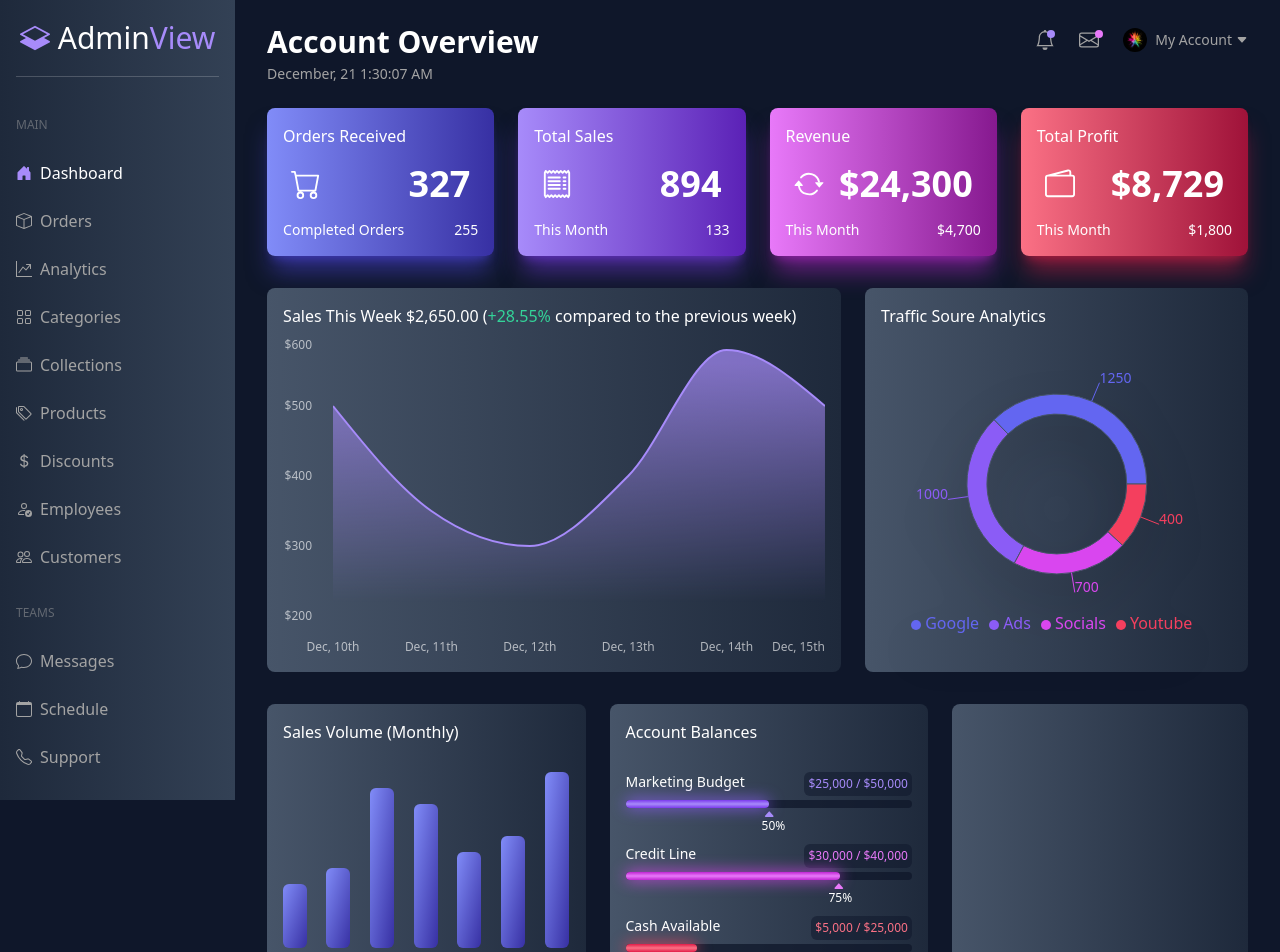
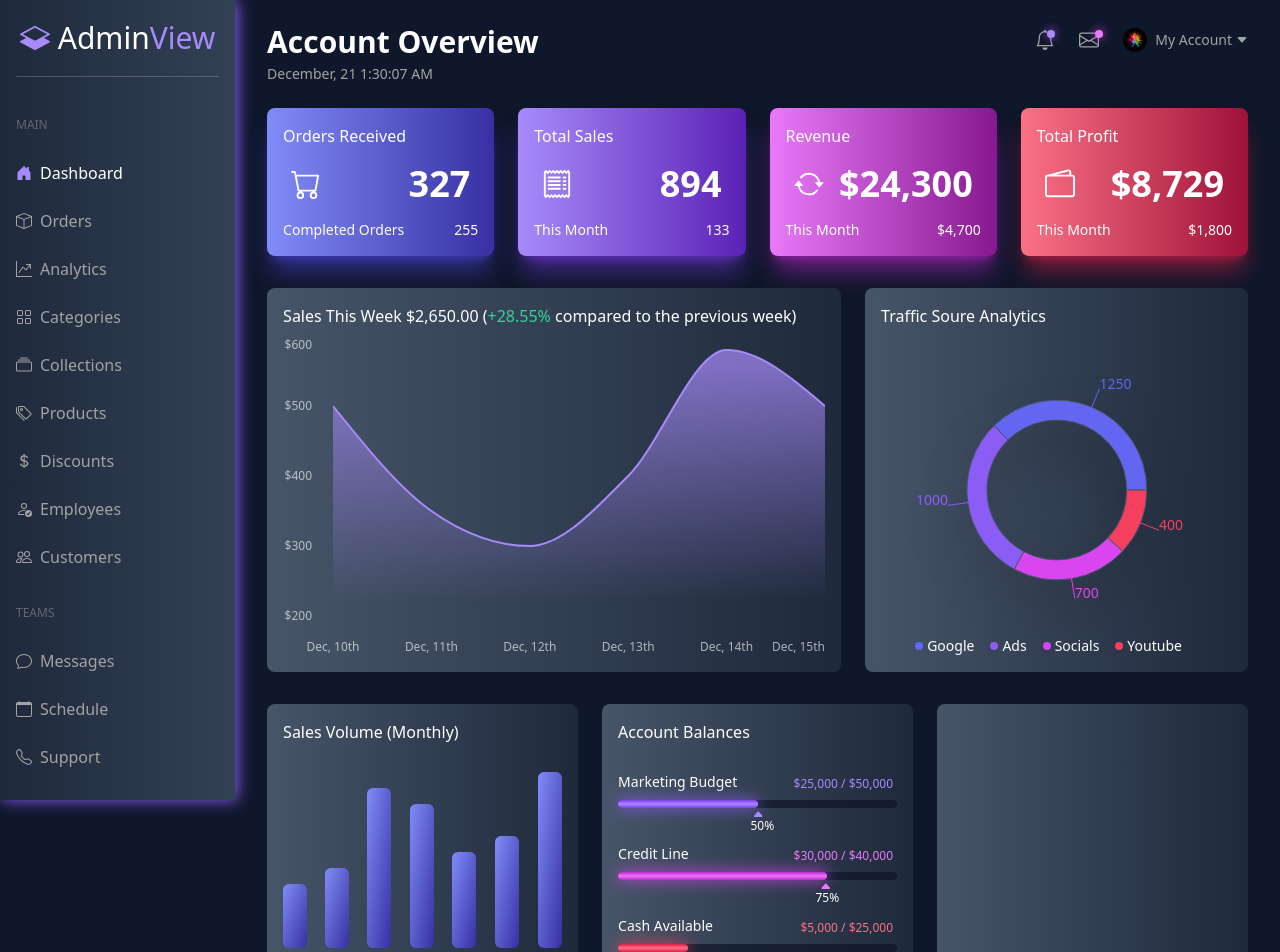
Before and after one commit to rmthomas98/dashboard, a React (Create React App) app in the folder frontend/: page / in a window 1280 px wide. Shown: the top 952 px of the page. Built offline with nearby package versions, Linux system fonts and the light colour scheme.

Commit message:
wallet section

```diff
--- a/frontend/src/Balances.js
+++ b/frontend/src/Balances.js
@@ -11,7 +11,7 @@ const Balances = () => {
             <p className="text-white font-thin text-sm pb-2">
               Marketing Budget
             </p>
-            <p className="text-right text-xs font-thin mb-1 p-1 rounded-md text-violet-400 bg-slate-900/50">
+            <p className="text-right text-xs font-thin mb-1 p-1 rounded-md text-violet-400 ">
               $25,000 / $50,000
             </p>
           </div>
@@ -26,11 +26,9 @@ const Balances = () => {
           </div>
         </div>
         <div>
-        <div className="flex justify-between w-full">
-            <p className="text-white font-thin text-sm pb-2">
-              Credit Line
-            </p>
-            <p className="text-right text-xs font-thin mb-1 p-1 rounded-md text-fuchsia-400 bg-slate-900/50">
+          <div className="flex justify-between w-full">
+            <p className="text-white font-thin text-sm pb-2">Credit Line</p>
+            <p className="text-right text-xs font-thin mb-1 p-1 rounded-md text-fuchsia-400 ">
               $30,000 / $40,000
             </p>
           </div>
@@ -45,11 +43,9 @@ const Balances = () => {
           </div>
         </div>
         <div>
-        <div className="flex justify-between w-full">
-            <p className="text-white font-thin text-sm pb-2">
-              Cash Available
-            </p>
-            <p className="text-right text-xs font-thin mb-1 p-1 rounded-md text-rose-400 bg-slate-900/50">
+          <div className="flex justify-between w-full">
+            <p className="text-white font-thin text-sm pb-2">Cash Available</p>
+            <p className="text-right text-xs font-thin mb-1 p-1 rounded-md text-rose-400">
               $5,000 / $25,000
             </p>
           </div>
--- /dev/null
+++ b/frontend/src/MonthlyExpenses.js
@@ -0,0 +1,10 @@
+import React from "react";
+import { ResponsiveContainer, AreaChart, Area } from "recharts";
+
+const MonthlyExpenses = () => {
+  return (
+    <div className="h-72 w-full p-4 bg-gradient-to-r from-slate-600 to-slate-800 rounded-lg"></div>
+  );
+};
+
+export default MonthlyExpenses;
--- a/frontend/src/OrdersChart.js
+++ /dev/null
@@ -1,9 +0,0 @@
-import React from "react";
-
-const OrdersChart = () => {
-  return (
-    <div className="w-full h-72 bg-gradient-to-r from-slate-600 to-slate-800 rounded-lg"></div>
-  );
-};
-
-export default OrdersChart;
--- a/frontend/src/PieChart.js
+++ b/frontend/src/PieChart.js
@@ -17,9 +17,29 @@ const PieChart = () => {
   ];
 
   return (
-    <div className="w-2/5 bg-slate-300 rounded-lg p-4 bg-gradient-to-r from-slate-600 to-slate-800">
+    <div className="w-2/5 bg-slate-300 rounded-lg p-4 bg-gradient-to-r from-slate-600 to-slate-800 flex flex-col justify-between">
       <p className="text-white font-medium">Traffic Soure Analytics</p>
-      {/* <div className="flex pt-2">
+      <div className="h-60 w-11/12 mx-auto mt-6 drop-shadow-2xl flex flex-col justify-between">
+        <ResponsiveContainer>
+          <PieCharter>
+            <Pie
+              data={data}
+              dataKey="value"
+              nameKey="name"
+              stroke="#475569"
+              cx="50%"
+              cy="50%"
+              outerRadius={90}
+              innerRadius={70}
+              label
+              fontSize={14}
+              fontWeight={500}
+            />
+            <Tooltip content={<CustomTooltip />} />
+          </PieCharter>
+        </ResponsiveContainer>
+      </div>
+      <div className="flex pt-2 justify-center">
         <p className="flex items-center mr-4">
           <span className="h-2 w-2 rounded-full bg-indigo-500 block mr-1"></span>
           <span className="text-sm text-white font-thin">Google</span>
@@ -36,27 +56,6 @@ const PieChart = () => {
           <span className="h-2 w-2 rounded-full bg-rose-500 block mr-1 shadow-md "></span>
           <span className="text-sm text-white font-thin">Youtube</span>
         </p>
-      </div> */}
-      <div className="h-72 w-11/12 mx-auto mt-6 drop-shadow-2xl">
-        <ResponsiveContainer>
-          <PieCharter>
-            <Pie
-              data={data}
-              dataKey="value"
-              nameKey="name"
-              stroke="#475569"
-              cx="50%"
-              cy="50%"
-              outerRadius={90}
-              innerRadius={70}
-              label
-              fontSize={14}
-              fontWeight={500}
-            />
-            <Tooltip content={<CustomTooltip />} />
-            <Legend iconType={'circle'} iconSize={10}/>
-          </PieCharter>
-        </ResponsiveContainer>
       </div>
     </div>
   );
--- a/frontend/src/RadialChart.js
+++ /dev/null
@@ -1,9 +0,0 @@
-import React from 'react';
-
-const RadialChart = () => {
-  return (
-    <div className='h-72 w-full bg-gradient-to-r from-slate-600 to-slate-800 rounded-lg'></div>
-  )
-}
-
-export default RadialChart;
--- a/frontend/src/RowThreeFlexContainer.js
+++ b/frontend/src/RowThreeFlexContainer.js
@@ -1,15 +1,14 @@
 import React from "react";
 import Sales from "./Sales";
-import OrdersChart from "./OrdersChart";
 import Balances from "./Balances";
-import RadialChart from "./RadialChart";
+import MonthlyExpenses from "./MonthlyExpenses";
 
 const RowThreeFlexContainer = () => {
   return (
     <div className="flex justify-between pl-8 pr-8 w-full">
       <Sales />
       <Balances />
-      <RadialChart />
+      <MonthlyExpenses />
     </div>
   );
 };
--- a/frontend/tailwind.config.js
+++ b/frontend/tailwind.config.js
@@ -10,6 +10,7 @@ module.exports = {
         "nav-shadow": "2px 0px 15px #8b5cf6",
         "notification-shadow": "0px 0px 10px #a855f7",
         "email-shadow": "0px 0px 10px #d946ef",
+        "account-bar": "0px 0px 15px",
       },
       maxWidth: {
         "dashboard-container": "1400px",
@@ -17,9 +18,6 @@ module.exports = {
       height: {
         "fill-container": "calc(100% - 24px)",
       },
-      boxShadow: {
-        'account-bar': '0px 0px 15px'
-      }
     },
   },
   plugins: [require("tailwind-scrollbar-hide")],
```
